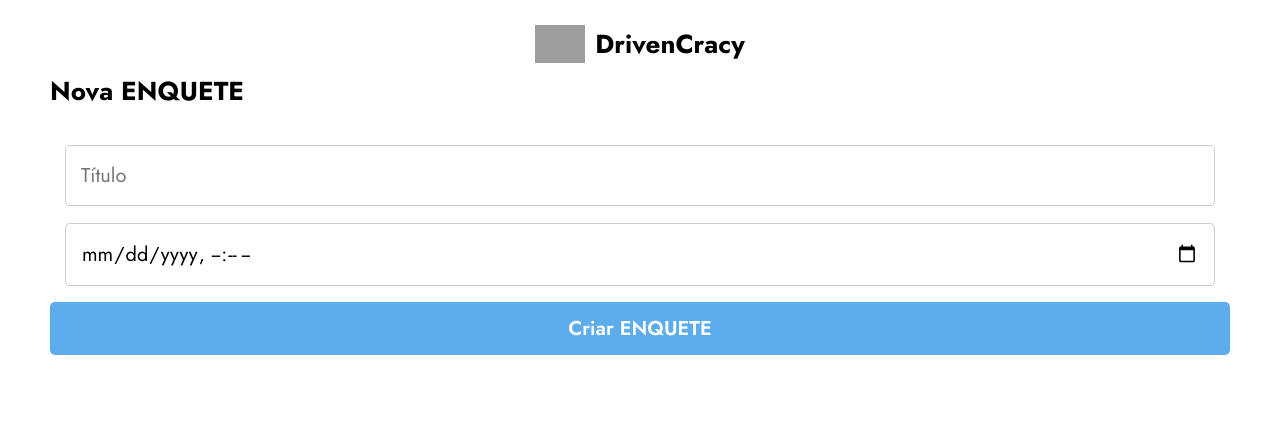
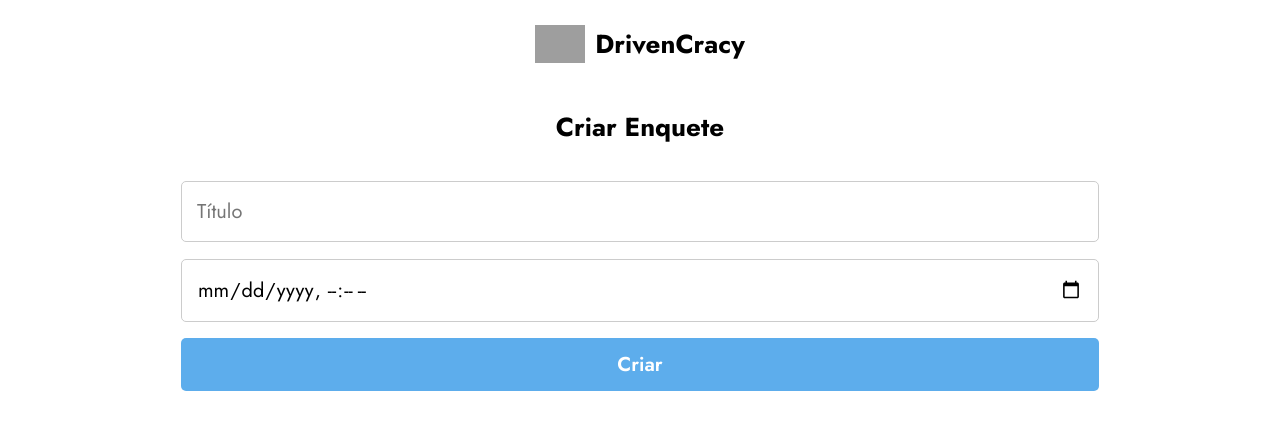
Before and after one commit to matheus-galdo/drivencracy-front-end, a React (Vite) app: page /criar-poll in a window 1280 px wide. Shown: the top 430 px of the page. Built offline with nearby package versions, Linux system fonts and the light colour scheme; grey boxes are pictures that could not be loaded.

Commit message:
feat: adding proper error handlign on forms to create polls and choices

```diff
--- a/src/App.jsx
+++ b/src/App.jsx
@@ -26,6 +26,7 @@ export default function App() {
 
 const PagesContainer = styled.main`
     width: calc(100vw - 50px);
+    max-width: 1000px;
     margin: auto;
     max-height: 100vh;
     padding: 25px;
--- a/src/pages/CreateChoicePage.jsx
+++ b/src/pages/CreateChoicePage.jsx
@@ -2,11 +2,19 @@ import styled from "styled-components"
 import { Link, useParams } from 'react-router-dom';
 import { useState, useEffect } from "react";
 import { getPollChoices, postChoice } from "../service/choiceService";
+import axiosErrorHandler from "../service/errorHandler";
+
+//error validados pelo back-end no POST Choice
+const errorMessages = {
+  403: 'Enquete expirada! Você não pode criar novas opções',
+  404: 'Enquete não existe',
+  409: 'Opção já existe',
+  422: 'Título da opção é obrigatório',
+};
 
 export default function CreateChoicePage() {
   const [pollForm, setPollForm] = useState({});
   const [choices, setChoices] = useState([]);
-  const [loading, setLoading] = useState(true);
 
   const { pollId } = useParams();
 
@@ -14,25 +22,19 @@ export default function CreateChoicePage() {
     getPollChoices(pollId)
       .then(response => {
         setChoices(response.data);
-        setLoading(false);
       })
-      .catch();
+      .catch(error => {
+        alert("Ocorreu um erro ao acessar essa enquete, confira se o back-end está funcionando corretamente");
+        console.log(error.response);
+      });
   }, []);
 
   function createChoice(event) {
     event.preventDefault();
 
     postChoice({ ...pollForm, pollId })
-      .then(response => {
-        setChoices([...choices, response.data])
-      })
-      .catch(error => {
-        if (error.response.status in errorMessages) {
-          alert(errorMessages[error.response.status])
-        } else {
-          alert('Ocorreu um erro inesperado')
-        }
-      });
+      .then(response => setChoices([...choices, response.data]))
+      .catch(error => axiosErrorHandler(error, errorMessages));
   }
 
   function handleForm(event) {
@@ -46,33 +48,22 @@ export default function CreateChoicePage() {
         <button>Criar</button>
       </form>
 
-
-      {loading ? <>Carregando...</> : <>
-        { choices.length > 0 ?
-          <>
-            {choices.map(choice => <p>{choice.title}</p>)}
-          </>
-          :
-          <>Você ainda não criou nenhuma opção para essa enquete</>
-        }
-      </>}
+      {choices.length > 0 ?
+        <>
+          {choices.map(choice => <p key={choice._id}>{choice.title}</p>)}
+        </>
+        :
+        <>Você ainda não criou nenhuma opção para essa enquete</>
+      }
 
       <Link to="/">Home</Link>
     </CreateChoiceContainer>
-
   )
 }
 
-const errorMessages = {
-  404: 'Enquete não existe',
-  409: 'Opção já existe',
-  422: 'Título da opção é obrigatório',
-};
-
 const CreateChoiceContainer = styled.section`
-  height: 100vh;
+  padding: 16px;
   display: flex;
   flex-direction: column;
-  justify-content: center;
   align-items: center;
 `
--- a/src/pages/CreatePollPage.jsx
+++ b/src/pages/CreatePollPage.jsx
@@ -2,6 +2,12 @@ import styled from "styled-components"
 import { useNavigate } from 'react-router-dom';
 import { useState } from "react";
 import { postPoll } from "../service/pollService";
+import axiosErrorHandler from "../service/errorHandler";
+
+//error validados pelo back-end no POST Poll
+const errorMessages = {
+    422: 'Título da enquete é obrigatório',
+};
 
 export default function CreatePollPage() {
     const [pollForm, setPollForm] = useState({});
@@ -12,34 +18,33 @@ export default function CreatePollPage() {
 
         postPoll(pollForm)
             .then(response => navigate(`/poll/${response.data._id}/criar-choices`))
-      .catch();
+            .catch(error => axiosErrorHandler(error, errorMessages));
     }
 
     function handleForm(event) {
-    setPollForm({ ...pollForm, [event.target.name]: event.target.value })
+        setPollForm({ ...pollForm, [event.target.name]: event.target.value });
     }
 
-  return (
-    <TransactionsContainer>
-      <h1>Nova ENQUETE</h1>
+    return <TransactionsContainer>
+        <PageTitle>Criar Enquete</PageTitle>
         <form onSubmit={createPoll}>
             <input placeholder="Título" type="text" name="title" required onChange={handleForm} />
             <input placeholder="Expira em" type="datetime-local" name="expireAt" onChange={handleForm} />
-        <button>Criar ENQUETE</button>
+            <button>Criar</button>
         </form>
-    </TransactionsContainer>
-  )
+    </TransactionsContainer>;
 }
 
 const TransactionsContainer = styled.main`
-  height: calc(100vh - 50px);
+    padding: 16px;
     display: flex;
     flex-direction: column;
     align-items: center;
     justify-content: flex-start;
+`;
 
-  h1 {
-    align-self: flex-start;
+const PageTitle = styled.h1`
+    text-align: center;
     margin-bottom: 40px;
-  }
+    margin-top: 20px;
 `
--- /dev/null
+++ b/src/service/errorHandler.js
@@ -0,0 +1,7 @@
+export default function axiosErrorHandler(error, errorMessages = null) {
+    if (error.response.status in errorMessages) {
+        return alert(errorMessages[error.response.status])
+    }
+
+    return alert('Ocorreu um erro inesperado');
+}
--- a/src/style/GlobalStyle.js
+++ b/src/style/GlobalStyle.js
@@ -27,7 +27,7 @@ const GlobalStyle = createGlobalStyle`
     }
     input {
         font-size: 20px;
-        width: calc(100% - 30px);
+        width: 100%;
         border-radius: 5px;
         outline: none;
         border: 1px solid #ccc;
```
Lines whose indentation alone changed are shown as unchanged.
